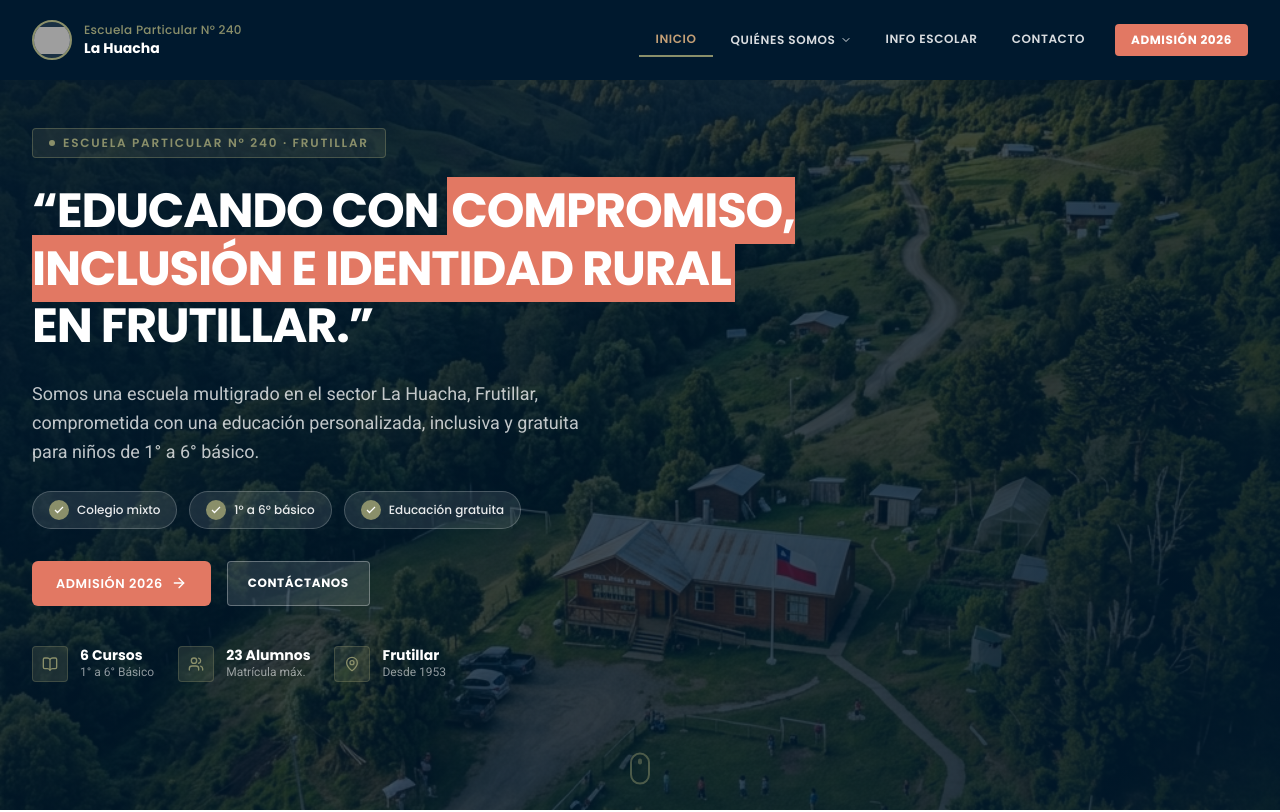
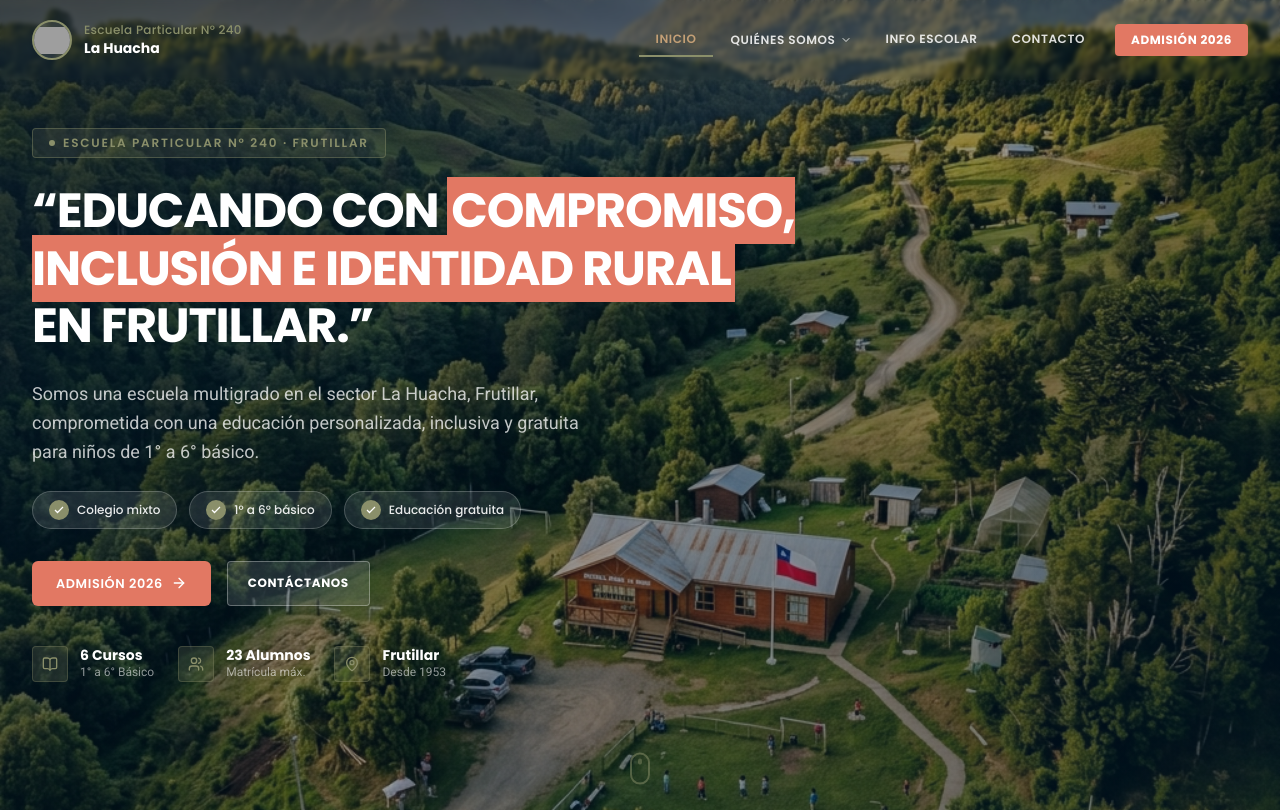
Before and after one commit to barbarapalmamena/EscPartLaHuacha, a Next.js app: page / in a window 1280 px wide. Shown: the top 812 px of the page. Built offline with nearby package versions, Linux system fonts and the light colour scheme; grey boxes are pictures that could not be loaded.

Commit message:
style: aclarar navbar y hero overlay para reducir tono oscuro

```diff
--- a/src/components/home/Hero.tsx
+++ b/src/components/home/Hero.tsx
@@ -42,12 +42,12 @@ export function Hero() {
           priority
           quality={90}
         />
-        {/* Overlay oscuro de navy sobre la imagen */}
+        {/* Overlay oscuro de navy sobre la imagen - más transparente para que no se vea tan oscuro */}
         <div
           className="absolute inset-0"
           style={{
             background:
-              "linear-gradient(135deg, rgba(0,25,46,0.90) 0%, rgba(0,25,46,0.75) 55%, rgba(0,25,46,0.88) 100%)",
+              "linear-gradient(135deg, rgba(0,25,46,0.70) 0%, rgba(0,25,46,0.40) 55%, rgba(0,25,46,0.60) 100%)",
           }}
         />
       </div>
--- a/src/components/layout/Navbar.tsx
+++ b/src/components/layout/Navbar.tsx
@@ -47,8 +47,9 @@ export function Navbar() {
     <header
       className="fixed top-0 left-0 right-0 z-50 transition-all duration-300"
       style={{
-        backgroundColor: "var(--color-navy)",
+        backgroundColor: scrolled ? "var(--color-navy)" : "transparent",
         boxShadow: scrolled ? "0 2px 20px rgba(0,0,0,0.3)" : "none",
+        backdropFilter: scrolled ? "none" : "blur(2px)",
       }}
     >
       <nav className="max-w-7xl mx-auto px-4 sm:px-6 lg:px-8">
```
